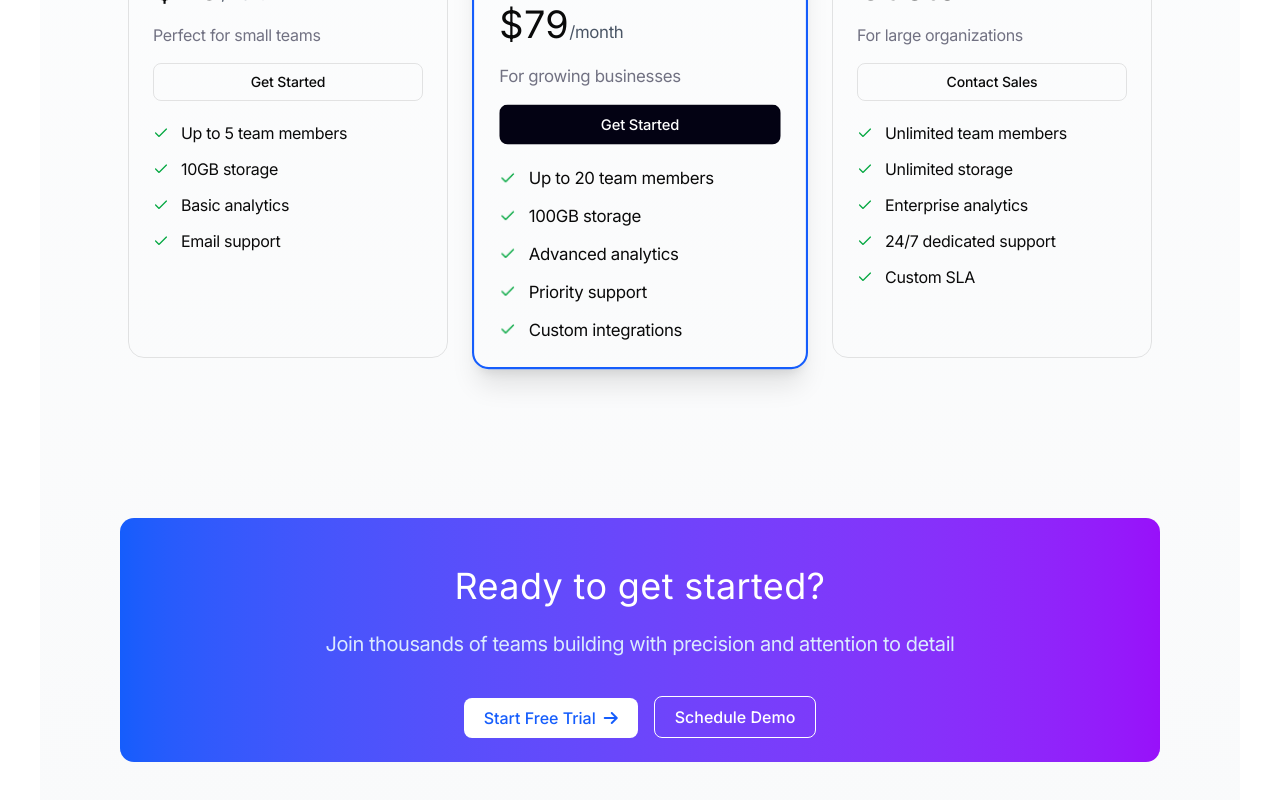
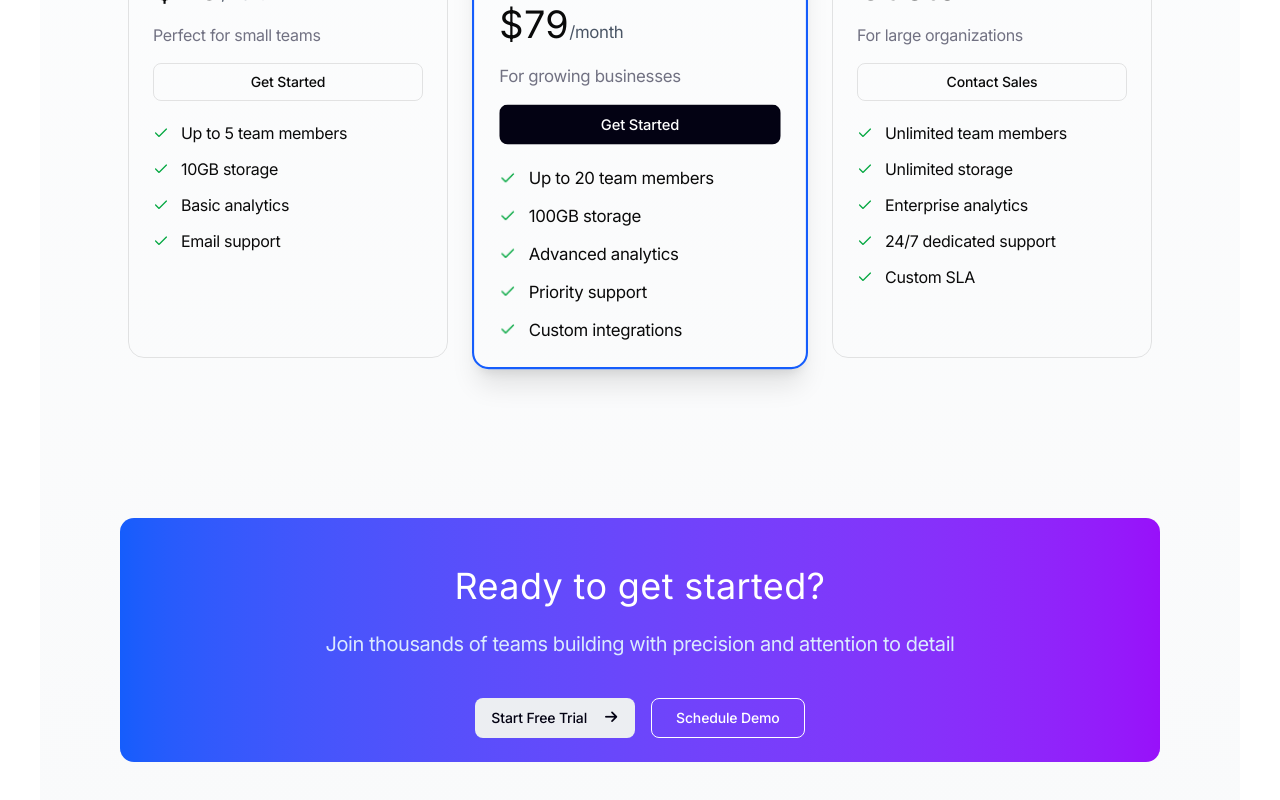
Before and after one commit to SasanTazayoni/detailify, a React (Vite) app: page / in a window 1280 px wide. Shown: the part 1535-2335 px from the top of the page. Built offline with nearby package versions, Linux system fonts and the light colour scheme.

Commit message:
Adjust styles for buttons in calltoaction component

```diff
--- a/src/components/CallToAction.tsx
+++ b/src/components/CallToAction.tsx
@@ -12,12 +12,12 @@ function CallToAction() {
         </p>
 
         <div className="flex justify-center items-end gap-4 h-14">
-          <button className="cursor-pointer bg-white text-[#155DFC] font-medium py-2 px-5 rounded-lg flex items-center gap-2">
+          <button className="h-10 cursor-pointer start-free-trial-btn alternate-dark-text font-medium text-sm py-2 px-4 rounded-lg flex items-center gap-4 leading-5 tracking-[-0.15px]">
             Start Free Trial
-            <i className="fa-solid fa-arrow-right"></i>
+            <i className="fa-solid fa-arrow-right w-4 h-4"></i>
           </button>
 
-          <button className="cursor-pointer bg-transparent border border-white text-white font-medium py-2 px-5 rounded-lg">
+          <button className="h-10 cursor-pointer bg-transparent border border-white text-white font-medium py-2 px-6 rounded-lg text-sm leading-5 tracking-[-0.15px]">
             Schedule Demo
           </button>
         </div>
--- a/src/css/styles.css
+++ b/src/css/styles.css
@@ -102,3 +102,9 @@ nav {
 .popular-card button {
   background: #030213;
 }
+
+/* Call To Action */
+
+.start-free-trial-btn {
+  background: #eceef2;
+}
```
